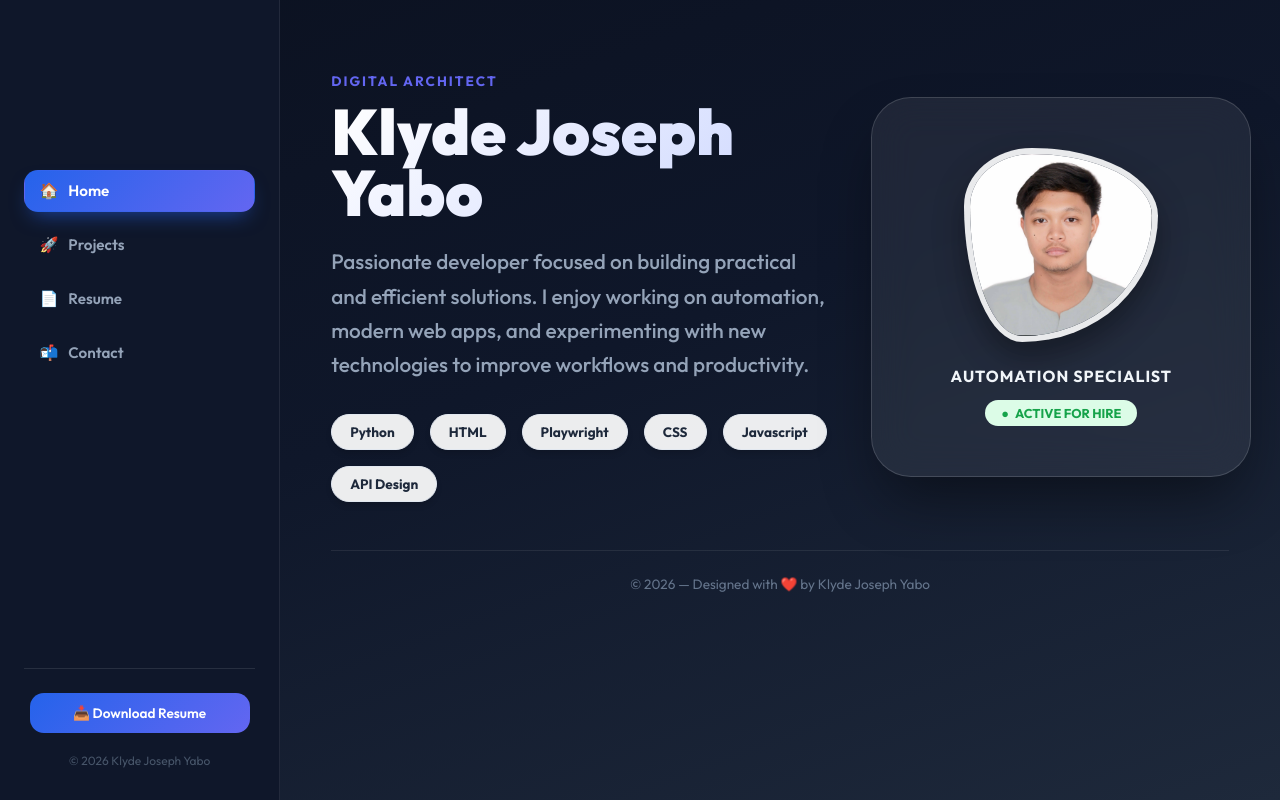
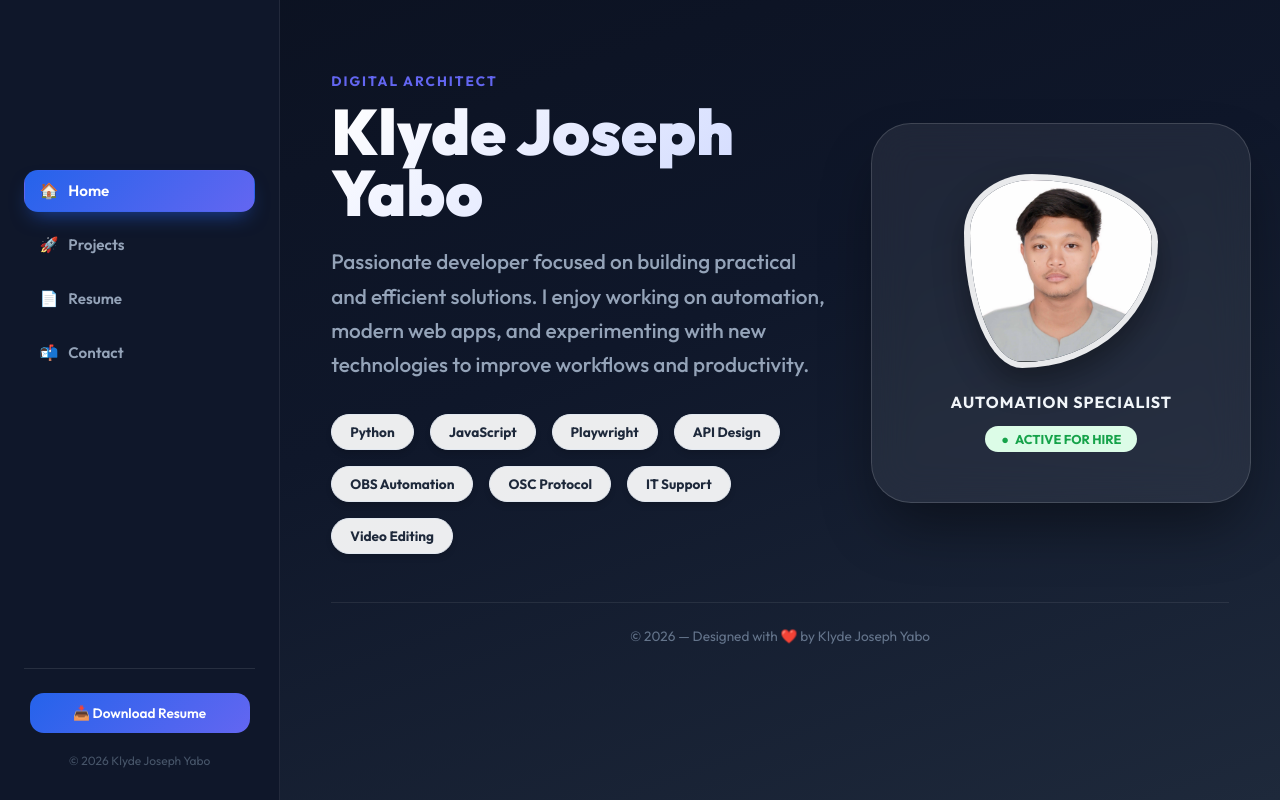
Before and after one commit to klaayd39/personal-portfolio, a React (Vite) app: page / in a window 1280 px wide. Built offline with nearby package versions, Linux system fonts and the light colour scheme; no server answers.

Commit message:
refactor: extract skills to shared data file and import on home page

```diff
--- /dev/null
+++ b/src/data/skills.js
@@ -0,0 +1,10 @@
+export const SKILLS = [
+  'Python',
+  'JavaScript',
+  'Playwright',
+  'API Design',
+  'OBS Automation',
+  'OSC Protocol',
+  'IT Support',
+  'Video Editing'
+]
--- a/src/pages/Home.jsx
+++ b/src/pages/Home.jsx
@@ -1,4 +1,4 @@
-const SKILLS = ['Python', 'HTML', 'Playwright', 'CSS', 'Javascript', 'API Design']
+import { SKILLS } from '../data/skills'
 
 export default function Home() {
   return (
```
